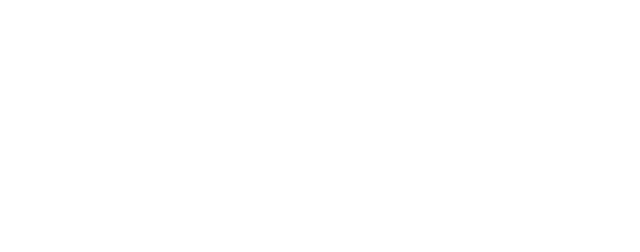
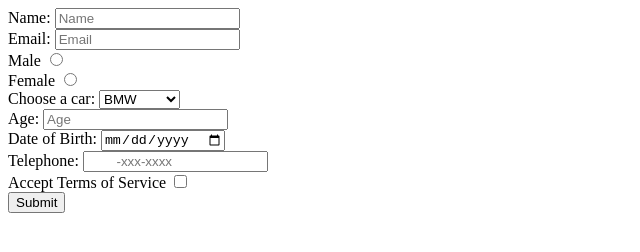
Before and after one commit to acciojob/signup-form-car-HemanthRaghu96, a website: page main.html in a window 1280 px wide. Shown: the whole page, without its empty margins (0-640 px from the left). Drawn offline with Linux system fonts and the light colour scheme.

Commit message:
created a submission

```diff
--- a/main.html
+++ b/main.html
@@ -1,16 +1,43 @@
 <!DOCTYPE html>
 
 <html>
+  <head>
+    <link rel="stylesheet" href="styles.css" />
+  </head>
 
-<head>
-	<link rel="stylesheet" href="styles.css">
-</head>
+  <body>
+    <!-- the entire body must be written by student -->
+    <form action="" method="post">
+      <label for="name">Name:</label>
+      <input type="text" name="name" id="name" placeholder="Name" />
+      <br />
+      <label for="email">Email:</label>
+      <input type="email" name="email" id="email" placeholder="Email" />
+      <br />
+      <label for="gender_m">Male</label>
+      <input type="radio" name="gender" id="gender_m" value="male" /> <br />
+      <label for="gender_f">Female</label>
+      <input type="radio" name="gender" id="gender_f" value="female" /> <br />
 
-<body>
-	<!-- the entire body must be written by student -->
-    <script type="text/javascript" src="./script.js">
-</script>
-
-</body>
-
+      <label for="cars">Choose a car:</label>
+      <select name="cars" id="cars">
+        <option value="bmw">BMW</option>
+        <option value="audi">Audi</option>
+        <option value="mercedes">Mercedes</option>
+      </select>
+      <br />
+      <label for="age">Age:</label>
+      <input type="number" name="age" id="age" placeholder="Age" /> <br />
+      <label for="dob">Date of Birth:</label>
+      <input type="date" name="dob" id="dob" placeholder="Date of Birth" />
+      <br />
+      <label for="tel">Telephone:</label>
+      <input type="tel" name="tel" id="tel" placeholder="	-xxx-xxxx" /> <br />
+      <label for="tos">Accept Terms of Service</label>
+      <input type="checkbox" name="tos" id="tos" />
+      <br />
+      <input type="submit" value="Submit" />
+    </form>
+    <script type="text/javascript" src="./script.js"></script>
+  </body>
 </html>
```
